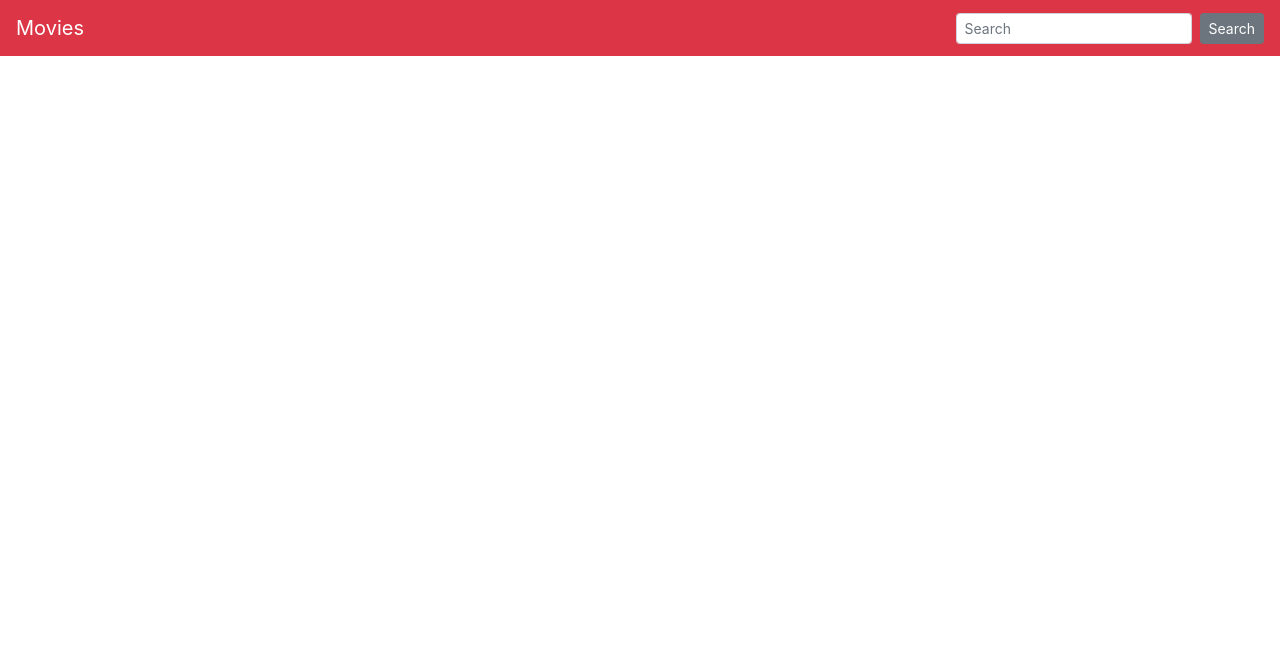
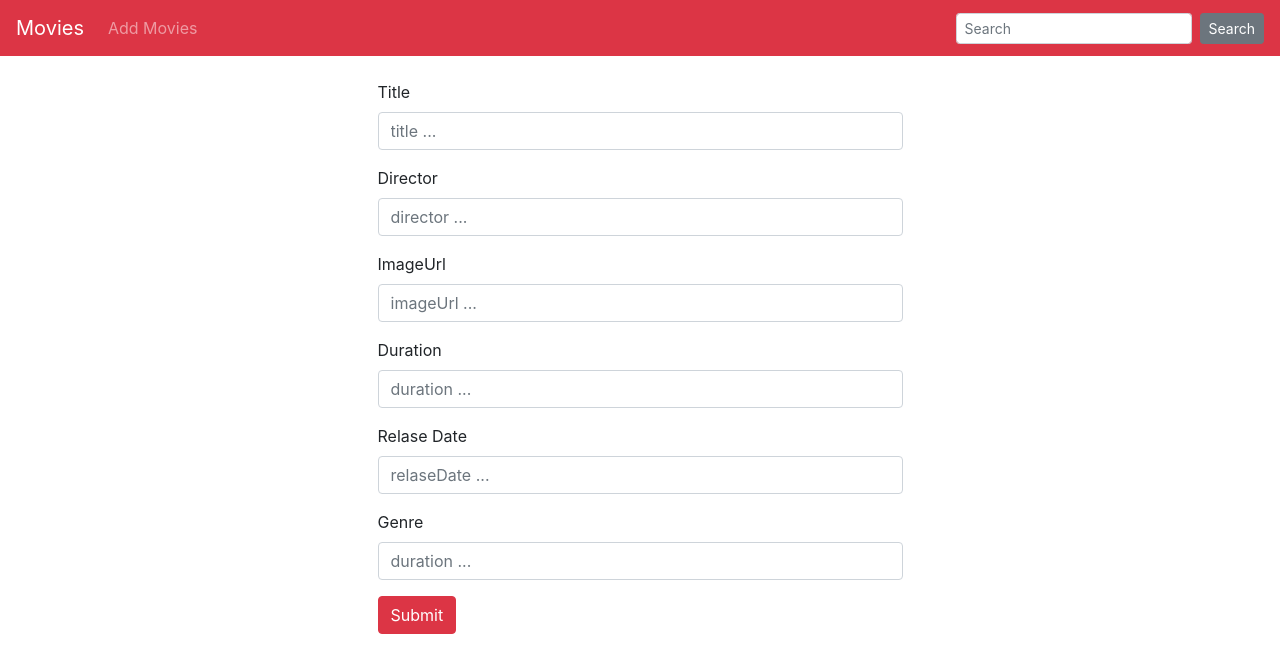
Before and after one commit to BSvetlana/movies-app, a Vue app: page /add in a window 1280 px wide. Shown: the top 672 px of the page. Built offline with nearby package versions, Linux system fonts and the light colour scheme.

Commit message:
select and deselect all

```diff
--- a/package.json
+++ b/package.json
@@ -12,7 +12,8 @@
     "bootstrap": "^4.1.1",
     "bootstrap-vue": "^2.0.0-rc.9",
     "vue": "^2.5.16",
-    "vue-router": "^3.0.1"
+    "vue-router": "^3.0.1",
+    "vuejs-paginate": "^1.9.1"
   },
   "devDependencies": {
     "@vue/cli-plugin-babel": "^3.0.0-beta.10",
--- a/src/App.vue
+++ b/src/App.vue
@@ -1,5 +1,6 @@
 <template>
   <div id="app">
+
     <nav-bar />
     <router-view />
   </div>
--- /dev/null
+++ b/src/components/AddMovies.vue
@@ -0,0 +1,93 @@
+<template>
+    <div>
+        <div class="container mt-4">
+            <b-container class="bv-example-row">
+                <b-row class="justify-content-md-center">
+                    <b-col cols="6">
+
+                        <form @submit.prevent="onSubmit">
+                            <div class="form-group">
+                            <label for="title">Title</label>
+                            <input type="text" class="form-control" id="title" placeholder="title ..." v-model="newMovies.title">
+                            </div>
+
+                            <div class="form-group">
+                            <label for="director">Director</label>
+                            <input type="text" class="form-control" id="director" placeholder="director ..." v-model="newMovies.director">
+                            </div>
+
+                            <div class="form-group">
+                            <label for="imageUrl">ImageUrl</label>
+                            <input type="text" class="form-control" id="imageUrl" placeholder="imageUrl ..." v-model="newMovies.imageUrl">
+                            </div>
+
+                            <div class="form-group">
+                            <label for="duration">Duration</label>
+                            <input type="text" class="form-control" id="duration" placeholder="duration ..." v-model="newMovies.duration">
+                            </div>
+
+                            <div class="form-group">
+                            <label for="relaseDate">Relase Date</label>
+                            <input type="text" class="form-control" id="relaseDate" placeholder="relaseDate ..." v-model="newMovies.releaseDate">
+                            </div>
+
+                            <div class="form-group">
+                            <label for="genre">Genre</label>
+                            <input type="text" class="form-control" id="genre" placeholder="duration ..." v-model="newMovies.genre">
+                            </div>
+
+                            <button type="submit" class="btn btn-danger">Submit</button>
+
+                        </form>
+
+                    </b-col>
+                </b-row>
+            </b-container>
+        </div>
+    </div>
+</template>
+
+<script>
+import  { movies } from '../services/movies'
+import MoviesRow from '../components/MoviesRow'
+
+export default {
+    components: {
+        MoviesRow
+    },
+    data() {
+        return {
+            movies: [],
+            newMovies: {
+                title: '',
+                director: '',
+                imageUrl: '',
+                duration: '',
+                releaseDate: '',
+                genre: ''
+            }
+        }
+    },
+    created() {
+      this.$route.params.id && movies.get(this.$route.params.id)
+        .then((response) => {
+          this.newMovies = response.data
+         })
+    },
+    methods: {
+        onSubmit(){
+         movies.addMovies(this.newMovies)
+             .then(() => {
+                 this.$router.push({name: 'movies'})
+             })
+             .catch((error) => {
+                 console.log(error)
+             })
+        }
+    }
+}
+</script>
+
+<style>
+
+</style>
--- a/src/components/AppMovies.vue
+++ b/src/components/AppMovies.vue
@@ -4,17 +4,34 @@
             <b-container class="bv-example-row">
                 <b-row class="justify-content-md-center">
                     <b-col cols="6">
-
+                        <b-button type="submit"
+                                  variant="danger"
+                                  @click="selectedAll"
+                                  style="float: right"
+                                  >
+                        Select All
+                        </b-button>
+                        <b-button type="submit"
+                                  variant="success"
+                                  @click="deselectedAll"
+                                  style="float: right"
+                                  >
+                        Deselect All
+                        </b-button>
                         <movie-search @search-term-change="onSearchTermChanged"></movie-search>
                                <b-card class="text-center"
                                         v-if="!movies.length"
                                         border-variant="danger">
                                     No Movies
                                 </b-card>
+
                         <movies-row :movie="movie"
                                     v-for="movie in movies"
                                     :key="movie.id"
-                                    @on-selected-movie="onSelectedMovie"></movies-row>
+                                    :selected-movies-id="selectedMoviesId"
+                                    @on-selected-movie="onSelectedMovie">
+
+                        </movies-row>
                         <b-modal id="modal1" title="Selected Movies">
                         <p class="my-4">You selected {{ selectedMoviesCounter }} movies </p>
                         </b-modal>
@@ -23,6 +40,7 @@
                     </b-col>
                 </b-row>
             </b-container>
+
         </div>
     </div>
 </template>
@@ -32,16 +50,19 @@ import { movies } from '../services/movies.js'
 import MoviesRow from '../components/MoviesRow'
 import MovieSearch from '../components/MovieSearch'
 
+
     export default {
         name: 'AppMovies',
         components: {
             MoviesRow,
-            MovieSearch
+            MovieSearch,
+
         },
         data() {
             return {
                 movies: [],
                 selectedMoviesId: [],
+
             }
         },
         created() {
@@ -64,7 +85,14 @@ import MovieSearch from '../components/MovieSearch'
                 return;
             }
             this.selectedMoviesId.push(movie.id)
-            }
+            },
+        selectedAll(){
+            this.selectedMoviesId = this.movies.map((movie) => movie.id)
+            },
+        deselectedAll() {
+            this.selectedMoviesId = []
+        },
+
         },
         computed: {
             selectedMoviesCounter() {
--- a/src/components/MoviesRow.vue
+++ b/src/components/MoviesRow.vue
@@ -34,18 +34,24 @@ export default {
         movie: {
         type: Object,
         required: true
+        },
+        selectedMoviesId: {
+            type: Array,
+            required: true,
+            default: () => []
         }
     },
-    data() {
-        return {
-            selected: false
+    computed: {
+        selected() {
+            return this.selectedMoviesId.indexOf(this.movie.id) > -1;
         }
     },
     methods: {
         onSelected(){
             this.selected = true
-            this.$emit('on-selected-movie',this.movie)
+            this.$emit('on-selected-movie', this.movie, !this.selected)
         }
+
     }
 
 
--- a/src/components/NavBar.vue
+++ b/src/components/NavBar.vue
@@ -4,12 +4,12 @@
 
       <b-navbar-toggle target="nav_collapse"> Ceca</b-navbar-toggle>
 
-      <router-link :to="{name: 'home'}"><b-navbar-brand>Movies</b-navbar-brand></router-link>
+      <router-link :to="{ name: 'home' }"><b-navbar-brand>Movies</b-navbar-brand></router-link>
 
       <b-collapse is-nav id="nav_collapse">
 
         <b-navbar-nav>
-          <b-nav-item href="#"></b-nav-item>
+          <b-nav-item :to="{ name: 'add' }">Add Movies</b-nav-item>
           <b-nav-item href="#"></b-nav-item>
         </b-navbar-nav>
 
--- a/src/main.js
+++ b/src/main.js
@@ -5,8 +5,8 @@ import BootstrapVue from 'bootstrap-vue'
 import 'bootstrap/dist/css/bootstrap.css'
 import 'bootstrap-vue/dist/bootstrap-vue.css'
 
+
 import { router } from './router'
-
 
 Vue.use(BootstrapVue)
 
--- a/src/router.js
+++ b/src/router.js
@@ -4,10 +4,12 @@ import VueRouter from 'vue-router'
 Vue.use(VueRouter)
 
 import AppMovies from './components/AppMovies.vue'
+import AddMovies from './components/AddMovies.vue'
 
 const routes = [
     {path: '/', redirect: '/movies', name: 'home'},
-    {path: '/movies', component: AppMovies, name: 'movies'}
+    {path: '/movies', component: AppMovies, name: 'movies'},
+    {path: '/add', component: AddMovies, name: 'add'}
 ]
 
 export const router = new VueRouter({
--- a/src/services/movies.js
+++ b/src/services/movies.js
@@ -4,6 +4,7 @@ export default class Movies {
     constructor() {
         axios.defaults.baseURL = 'http://localhost:3000/api/'
     }
+
 
     getAll(term = '') {
         return axios.get('movies', {
@@ -12,10 +13,10 @@ export default class Movies {
             }
         })
 
-        }
+    }
 
-    add(movie) {
-        return axios.post('movies',movie)
+    addMovies(newMovies) {
+        return axios.post('movies', newMovies)
     }
 
     get(id) {
```
Also changed, not shown: 1 other file (tests, documents, lock files or other folders).
